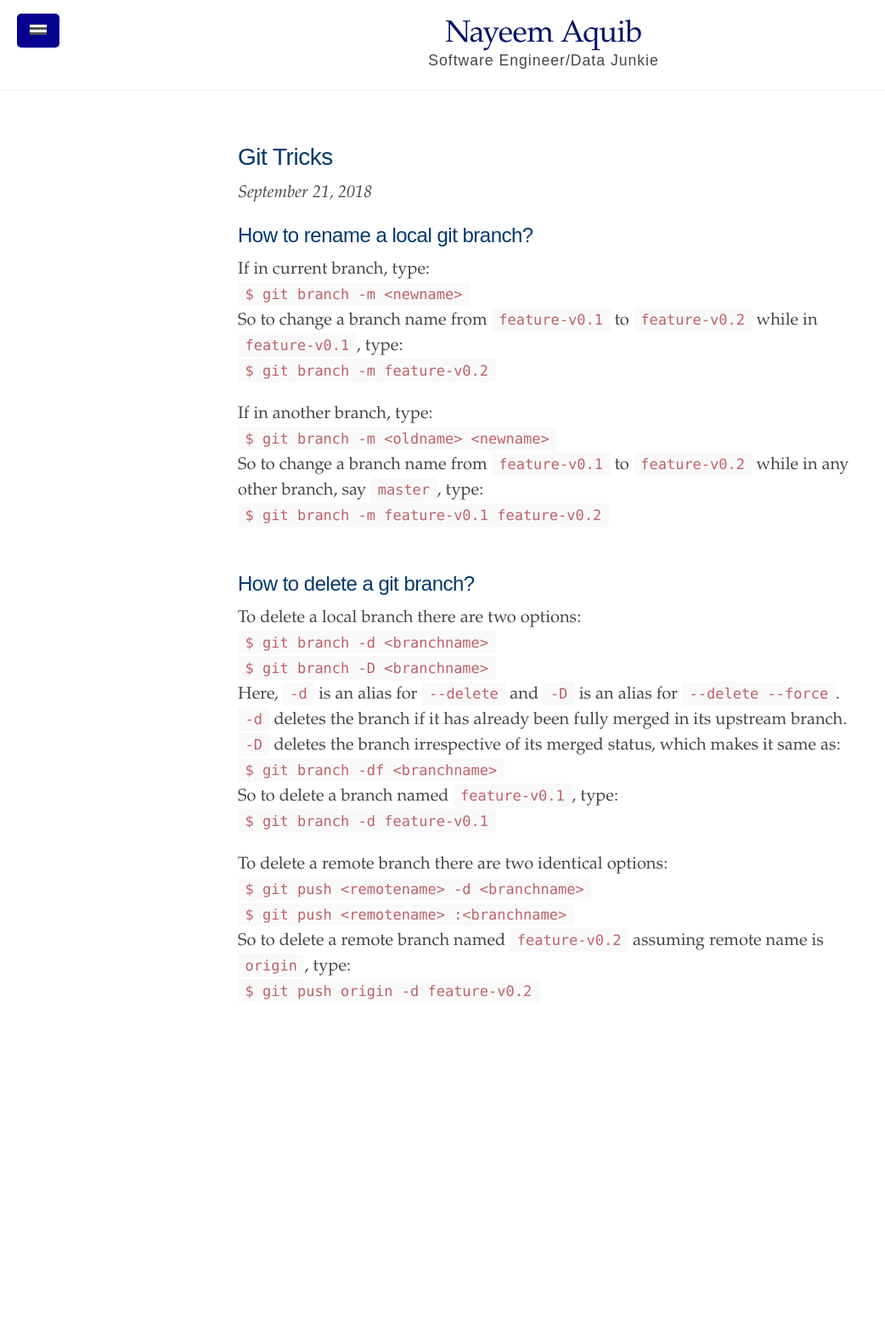
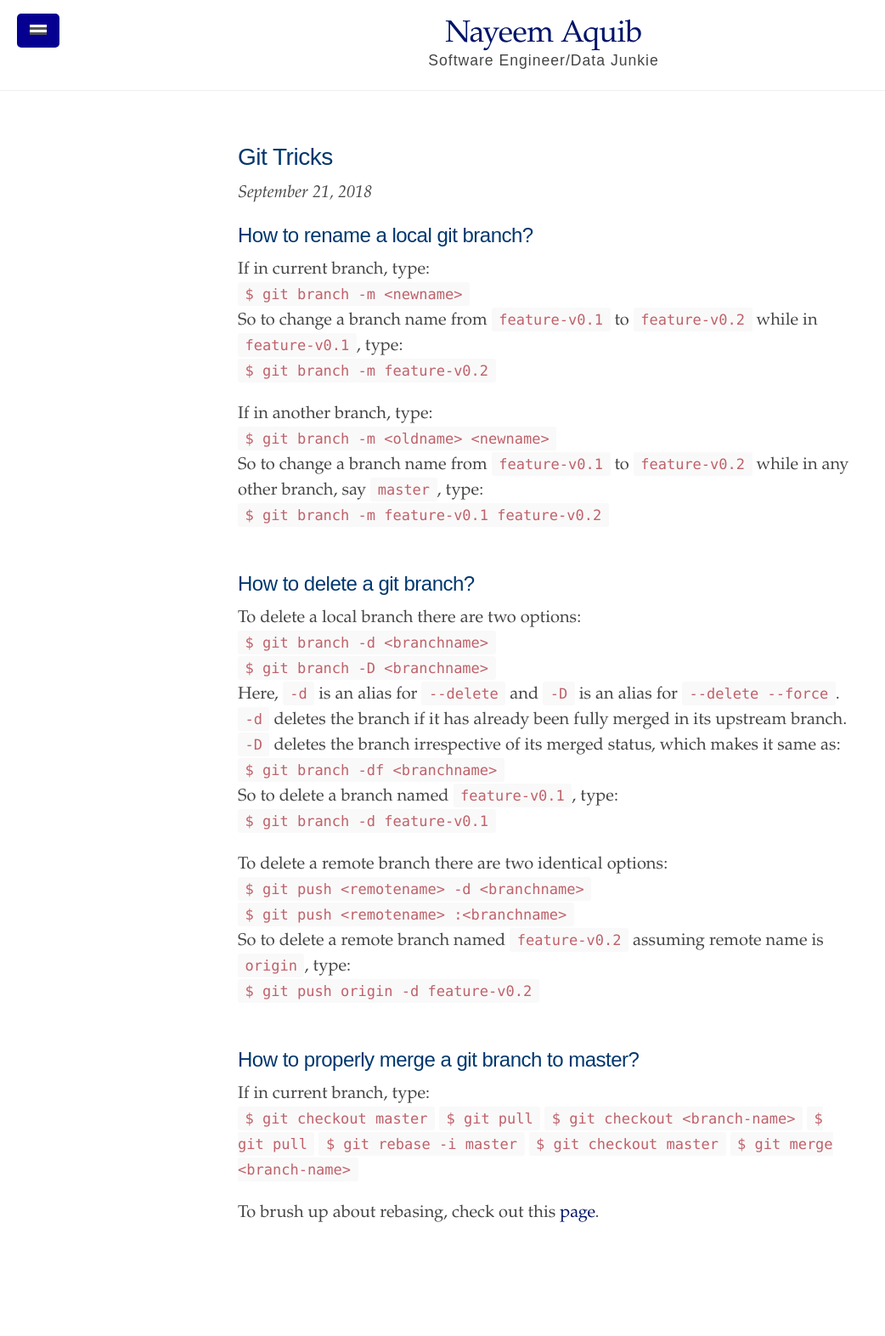
Before and after one commit to nayeemaquib/nayeemaquib.github.io, a Jekyll site: the page built from _texts/2018-09-21-git-tricks.md, in a window 1280 px wide. Shown: the whole page at 85% size, without its empty margins (0-1042 px from the left). Built offline with Jekyll 4.4.1, drawn with Linux system fonts in a browser that asks for light colours; before the commit the page ends 1292 px from its top, so only the background shows below that.

Commit message:
Adding git trick- merging branch with master

```diff
--- a/_texts/2018-09-21-git-tricks.md
+++ b/_texts/2018-09-21-git-tricks.md
@@ -40,3 +40,18 @@ To delete a remote branch there are two identical options:
 So to delete a remote branch named `feature-v0.2` assuming remote name is `origin`, type:
 `$ git push origin -d feature-v0.2`
 <br />
+
+<h2>How to properly merge a git branch to master?</h2>
+
+If in current branch, type:
+`$ git checkout master`
+`$ git pull`
+`$ git checkout <branch-name>`
+`$ git pull`
+`$ git rebase -i master`
+`$ git checkout master`
+`$ git merge <branch-name>`
+
+To brush up about rebasing, check out this [page](https://git-scm.com/book/en/v2/Git-Branching-Rebasing).
+
+<br />
```
